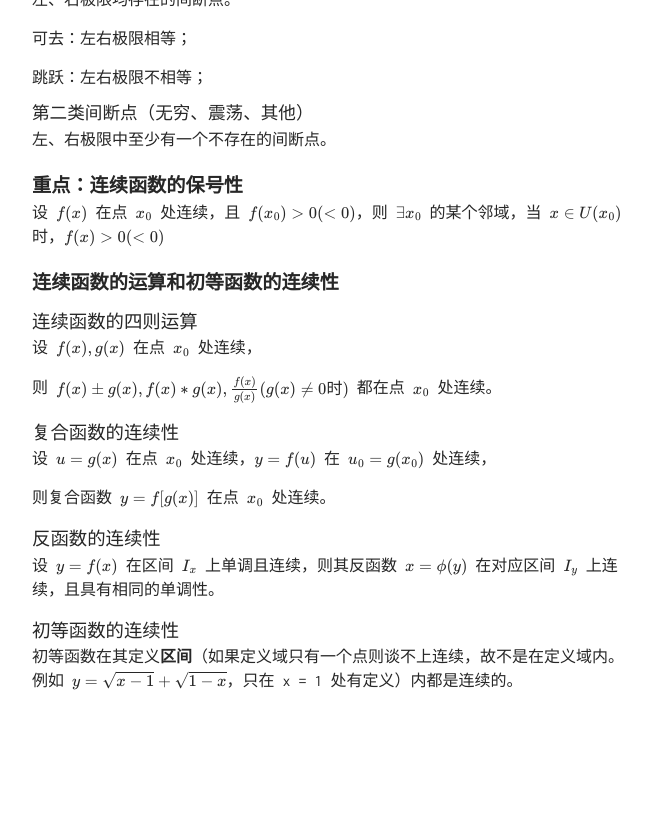
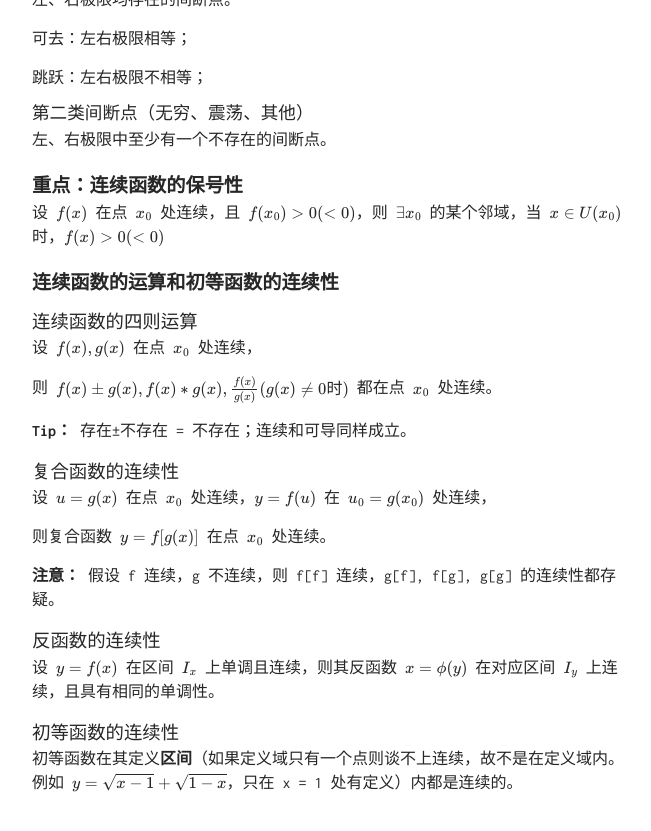
Before and after one commit to TobiahShaw/TobiahShaw.github.io, a Jekyll site: the page built from _posts/2019-09-18-Unavoidable-of-Mathematics-—-continuity-of-function.md, in a window 1280 px wide and 900 px high, scrolled down 1186 px. Shown: the top 831 px of the window, without its empty margins (308-959 px from the left). Built offline with Jekyll 4.4.1, drawn with Linux system fonts in a browser that asks for light colours; our own code applies the rules of GitHub Pages for plain Markdown files; formulas are drawn with MathJax 3; before the commit the page ends 1984 px from its top, so only the background shows below that.

Commit message:
supplement of continental of function;

```diff
--- a/_posts/2019-09-18-Unavoidable-of-Mathematics-—-continuity-of-function.md
+++ b/_posts/2019-09-18-Unavoidable-of-Mathematics-—-continuity-of-function.md
@@ -66,11 +66,15 @@ $$ \lim_{x → x_0} f(x) = f(x_0) $$
 
 则 $ f(x) \pm g(x), f(x)*g(x), \frac{f(x)}{g(x)}(g(x) \neq 0时) $ 都在点  $ x_0 $ 处连续。
 
+**Tip：** 存在±不存在 = 不存在；连续和可导同样成立。
+
 ### 复合函数的连续性
 
 设 $ u = g(x) $ 在点 $ x_0 $ 处连续，$ y=f(u) $ 在 $ u_0 = g(x_0) $ 处连续，
 
 则复合函数 $ y = f[g(x)] $ 在点 $ x_0 $ 处连续。
+
+**注意：** 假设 f 连续，g 不连续，则 f[f] 连续，g[f], f[g], g[g] 的连续性都存疑。
 
 ### 反函数的连续性
 
```
